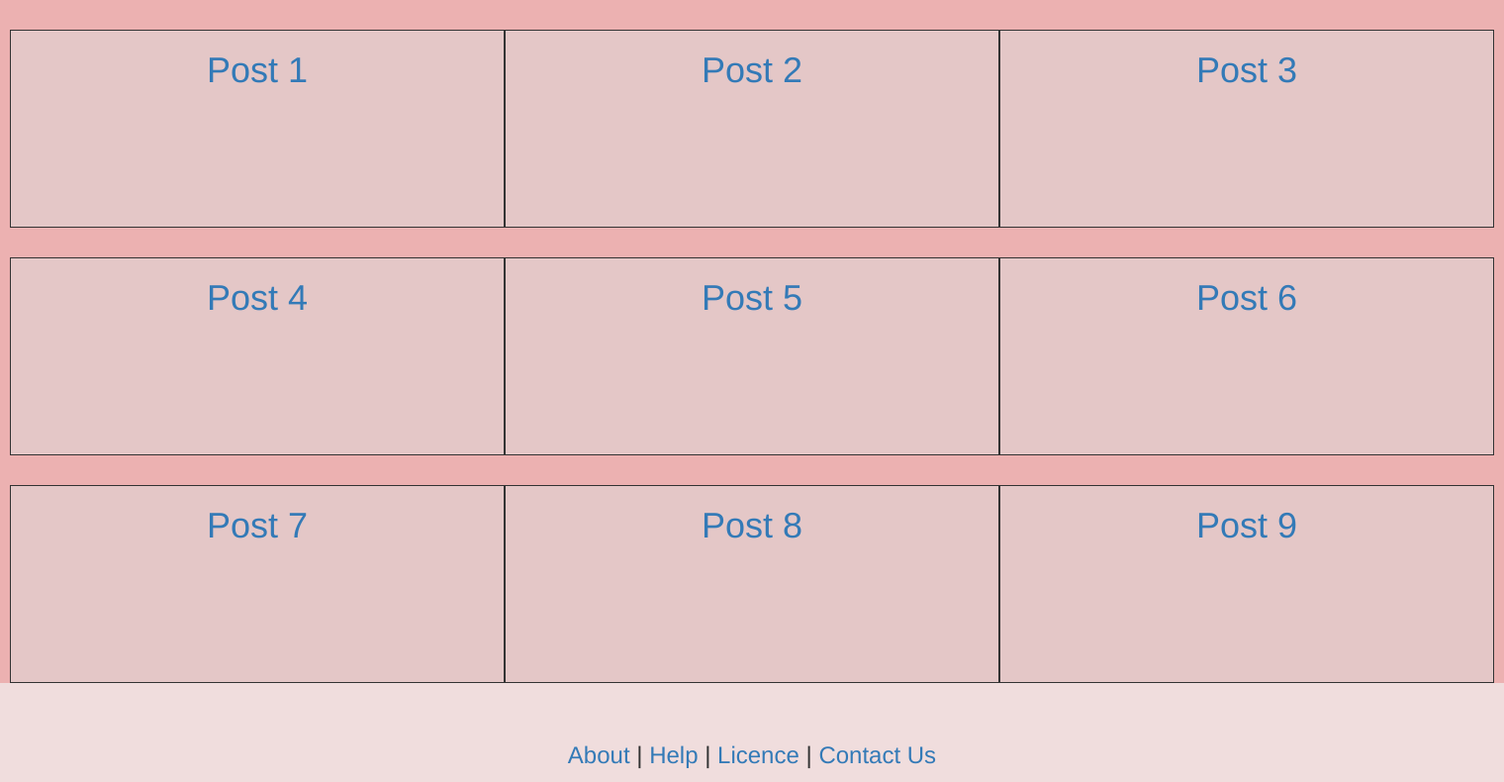
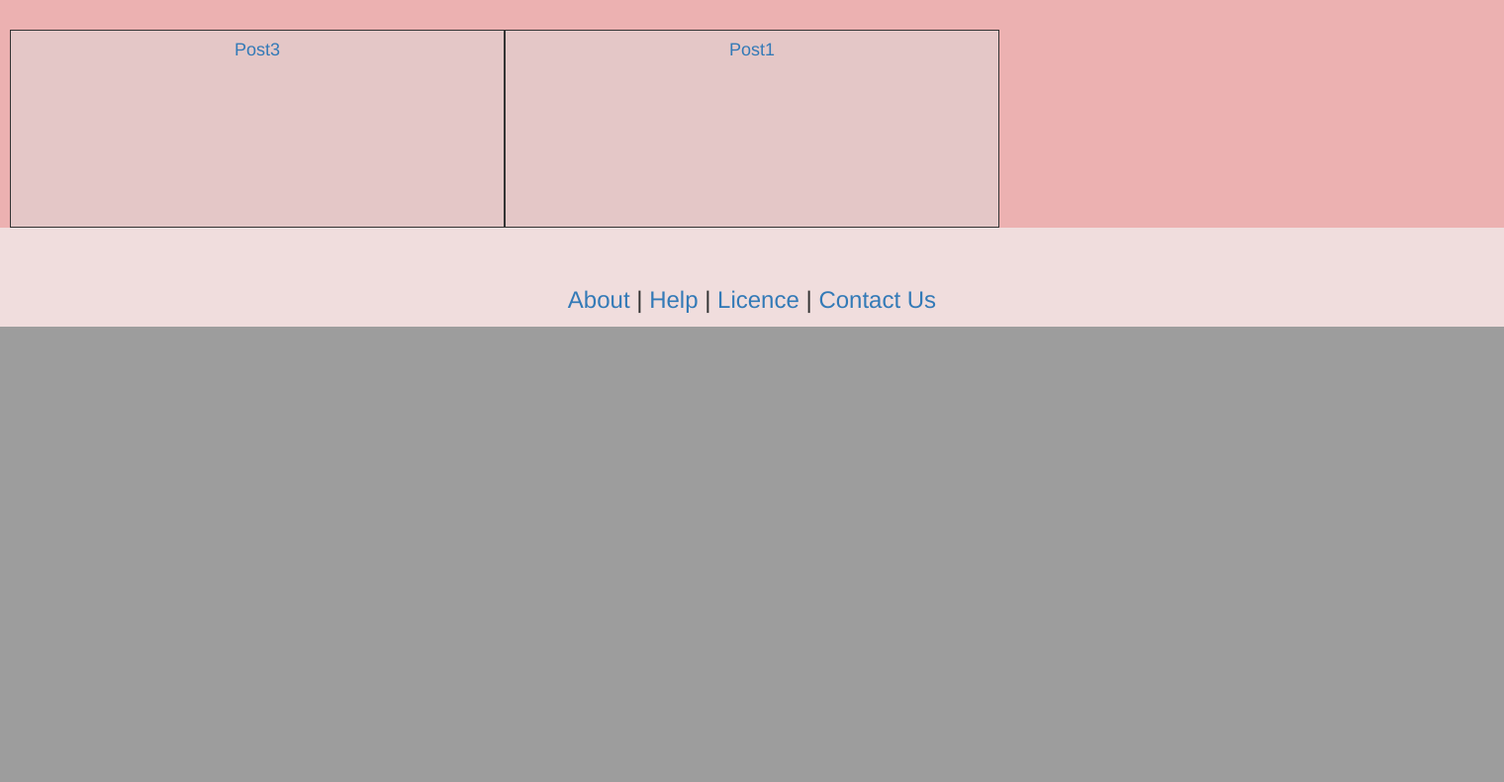
Before and after one commit to kalpitk/Web-Portal-India-Partition, a Flask app: page /home in a window 1520 px wide. Shown: the part 672-1462 px from the top of the page at 99% size. After the commit the page ends 1002 px from the top, so only its background shows below. Run offline with Flask 2, Linux system fonts and the light colour scheme; data comes from the database, SQL or seed files in the repository; lists and menus that the app fills with data are empty; some libraries are stand-ins or nearby versions.

Commit message:
link posts from database

```diff
--- a/app.py
+++ b/app.py
@@ -17,7 +17,12 @@ cursor = mydb.cursor(buffered=True)
 def home():
   cursor.execute("""SELECT src_lat, src_lng, dest_lat, dest_lng, mig_id FROM migration""")
   res = cursor.fetchall()
-  return render_template('home.html', res = res)
+
+  cursor.execute("""SELECT post_id,nameofarticle,post_time, writer_username, migrated FROM post WHERE Is_Approved IS TRUE""")
+  posts = cursor.fetchall()
+  posts.reverse()
+
+  return render_template('home.html', res = res, posts = posts)
 
 @app.route("/sign_up_page", methods = ['POST', 'GET'])
 def sign_up_page():
--- a/templates/home.html
+++ b/templates/home.html
@@ -49,77 +49,22 @@
 		<div class="map" id="map">
 		</div>
 		<table>
+
+
 					<tr>
+						{% for post in posts %}
 						<th>
 						<div class="postlink">
-						<a href="#post1">
-							<h1 style="text-align: center;">Post 1</h1>
+							<a href="{{url_for('post', post_id = post[0]) }}"><h4 style="text-align: center;">{{post[1]}}</h4>
 							</a>
 						</div>
 						</th>
-				<th>
-					<div class="postlink">
-						<a href="#post1">
-							<h1 style="text-align: center;">Post 2</h1>
-						</a>
-					</div>
-				</th>
-				<th>
-					<div class="postlink">
-						<a href="#post1">
-							<h1 style="text-align: center;">Post 3</h1>
-						</a>
-					</div>
-				</th>
-			</tr>
-			<tr>
-				<th>
-					<div class="postlink">
-						<a href="#post1">
-							<h1 style="text-align: center;">Post 4</h1>
-						</a>
-					</div>
-				</th>
-				<th>
-					<div class="postlink">
-						<a href="#post1">
-							<h1 style="text-align: center;">Post 5</h1>
-						</a>
-					</div>
-				</th>
-				<th>
-					<div class="postlink">
-						<a href="#post1">
-							<h1 style="text-align: center;">Post 6</h1>
-						</a>
-					</div>
-				</th>
-			</tr>
-			<tr>
-				<th>
-					<div class="postlink">
-						<a href="#post1">
-							<h1 style="text-align: center;">Post 7</h1>
-						</a>
-					</div>
-				</th>
-				<th>
-					<div class="postlink">
-						<a href="#post1">
-							<h1 style="text-align: center;">Post 8</h1>
-						</a>
-					</div>
-				</th>
-				<th>
-					<div class="postlink">
-						<a href="#post1">
-							<h1 style="text-align: center;">Post 9</h1>
-						</a>
-					</div>
-				</th>
+						{% endfor %}
 					</tr>
 			</table>
 	</div>
+
+
 	<div class="footer">
 		<!-- <h1>END</h1> -->
 		<br></br>
```
Lines whose indentation alone changed are shown as unchanged.
